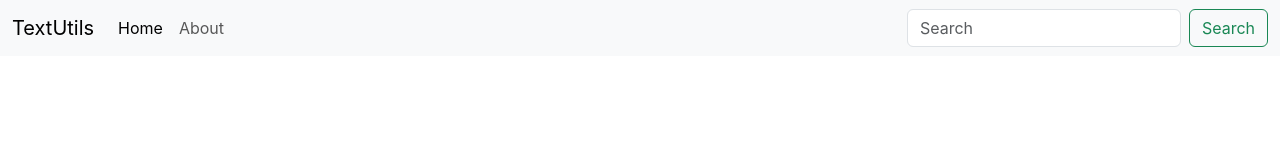
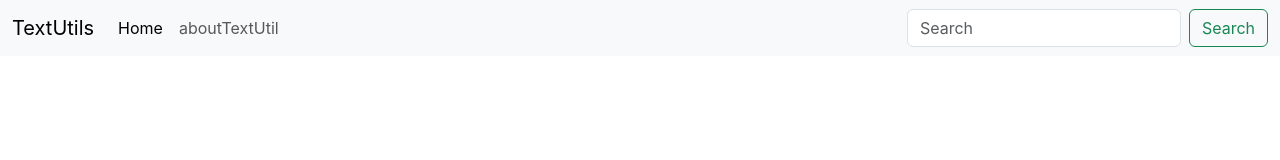
Before and after one commit to fatima678/textutils, a React (Create React App) app: page / in a window 1280 px wide. Shown: the top 160 px of the page. Built offline with nearby package versions, Linux system fonts and the light colour scheme.

Commit message:
props in navbar
use props to set title and about us

```diff
--- a/src/App.js
+++ b/src/App.js
@@ -1,34 +1,12 @@
 
 import './App.css';
+import Navbar from './components/Navbar';
 
 function App() {
   return (
     <>
-    <nav className="navbar navbar-expand-lg bg-body-tertiary">
-  <div className="container-fluid">
-    <a className="navbar-brand" href="/">TextUtils</a>
-    <button className="navbar-toggler" type="button" data-bs-toggle="collapse" data-bs-target="#navbarSupportedContent" aria-controls="navbarSupportedContent" aria-expanded="false" aria-label="Toggle navigation">
-      <span className="navbar-toggler-icon"></span>
-    </button>
-    <div className="collapse navbar-collapse" id="navbarSupportedContent">
-      <ul className="navbar-nav me-auto mb-2 mb-lg-0">
-        <li className="nav-item">
-          <a className="nav-link active" aria-current="page" href="/">Home</a>
-        </li>
-        <li className="nav-item">
-          <a className="nav-link" href="/">About</a>
-        </li>
-
-      </ul>
-      <form className="d-flex" role="search">
-        <input className="form-control me-2" type="search" placeholder="Search" aria-label="Search"/>
-        <button className="btn btn-outline-success" type="submit">Search</button>
-      </form>
-    </div>
-  </div>
-</nav>
+    <Navbar title="TextUtils" aboutText="aboutTextUtil"/>
     </>
-
   );
 }
 
--- /dev/null
+++ b/src/components/Navbar.js
@@ -0,0 +1,38 @@
+import React from 'react'
+import PropTypes from 'prop-types'
+
+export default function Navbar(props) {
+  return (
+    <nav className="navbar navbar-expand-lg bg-body-tertiary">
+    <div className="container-fluid">
+      <a className="navbar-brand" href="/">{props.title}</a>
+      <button className="navbar-toggler" type="button" data-bs-toggle="collapse" data-bs-target="#navbarSupportedContent" aria-controls="navbarSupportedContent" aria-expanded="false" aria-label="Toggle navigation">
+        <span className="navbar-toggler-icon"></span>
+      </button>
+      <div className="collapse navbar-collapse" id="navbarSupportedContent">
+        <ul className="navbar-nav me-auto mb-2 mb-lg-0">
+          <li className="nav-item">
+            <a className="nav-link active" aria-current="page" href="/">Home</a>
+          </li>
+          <li className="nav-item">
+            <a className="nav-link" href="/">{props.aboutText}</a>
+          </li>
+
+        </ul>
+        <form className="d-flex" role="search">
+          <input className="form-control me-2" type="search" placeholder="Search" aria-label="Search"/>
+          <button className="btn btn-outline-success" type="submit">Search</button>
+        </form>
+      </div>
+    </div>
+  </nav>
+  )
+}
+//propstypes
+Navbar.propTypes = {title:PropTypes.string.isRequired,
+                    aboutText:PropTypes.string.isRequired
+}
+//default props
+Navbar.defaultProps = {title:'Set title here',
+    aboutText:'about text here'
+}
```
